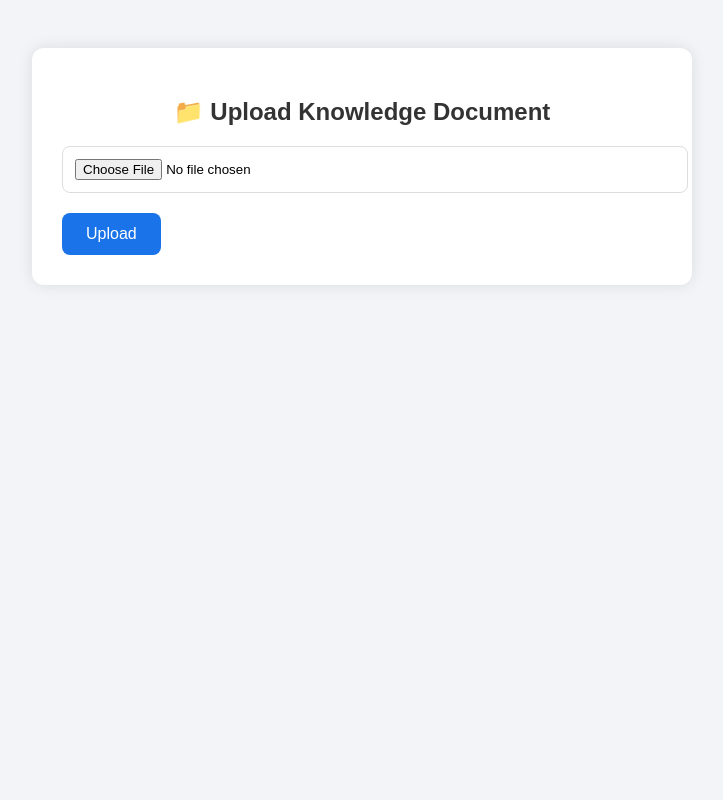
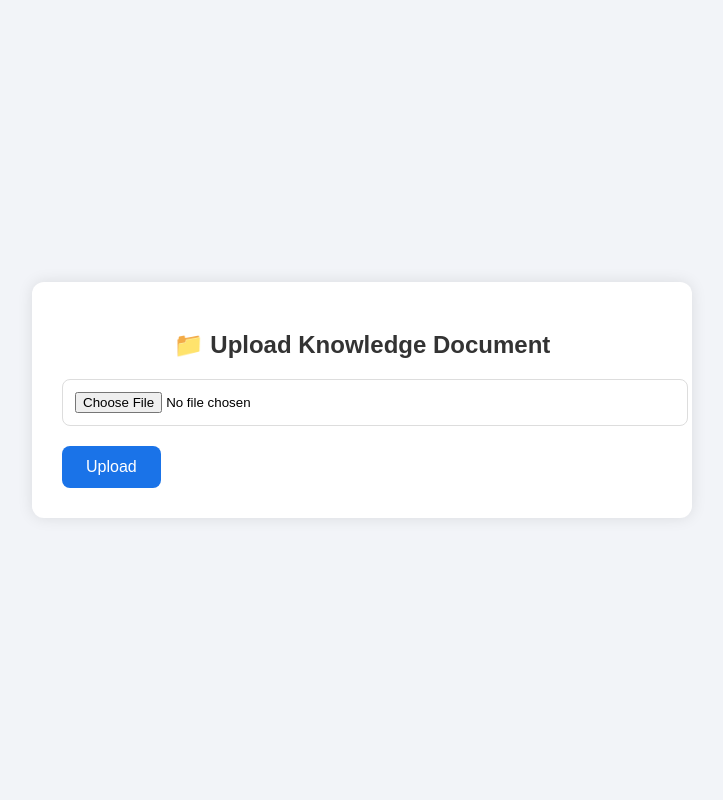
Before and after one commit to srelax-1/n8n_chatAI, a Flask app: page /upload in a window 1280 px wide. Shown: the whole page, without its empty margins (278-1001 px from the left). Run offline with Flask 3, Linux system fonts and the light colour scheme.

Commit message:
refactor: improve HTML structure and styling in index.html and upload.html

```diff
--- a/templates/upload.html
+++ b/templates/upload.html
@@ -7,23 +7,31 @@
     body {
     font-family: Arial, sans-serif;
     background: #f2f4f8;
-      padding: 40px;
+    margin: 0;
+    height: 100vh;
+    display: flex;
+    align-items: center;
+    justify-content: center;
   }
+
   .container {
     max-width: 600px;
-      margin: auto;
+    width: 100%;
     background: #fff;
     padding: 30px;
     border-radius: 12px;
     box-shadow: 0 0 15px rgba(0,0,0,0.1);
   }
+
   h2 {
     text-align: center;
     color: #333;
   }
+
   form {
     margin-top: 20px;
   }
+
   input[type="file"] {
     width: 100%;
     padding: 12px;
@@ -31,6 +39,7 @@
     border: 1px solid #ddd;
     border-radius: 8px;
   }
+
   button {
     background-color: #1a73e8;
     color: white;
@@ -40,6 +49,7 @@
     font-size: 16px;
     cursor: pointer;
   }
+
   .message {
     margin-top: 20px;
     padding: 10px;
```
Also changed, not shown: templates/index.html (+44 -4 lines). Lines whose indentation alone changed are shown as unchanged.
